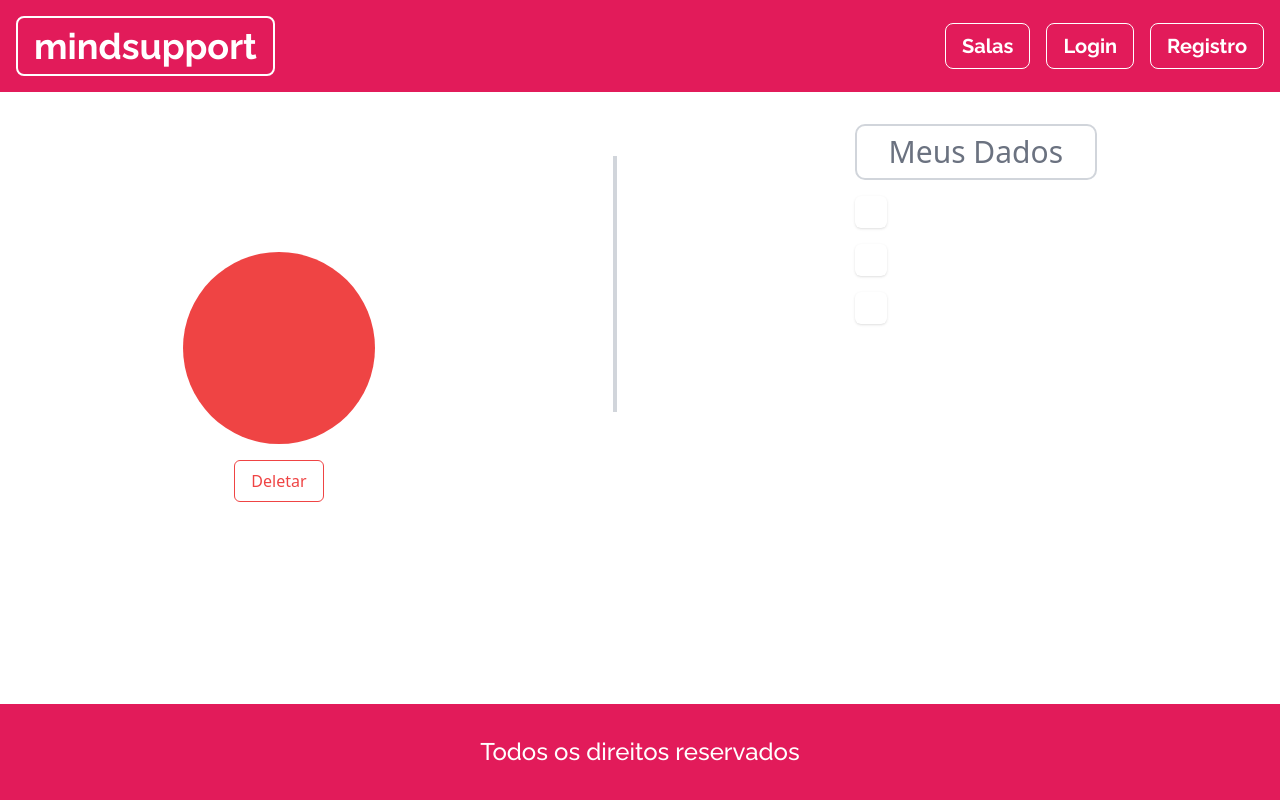
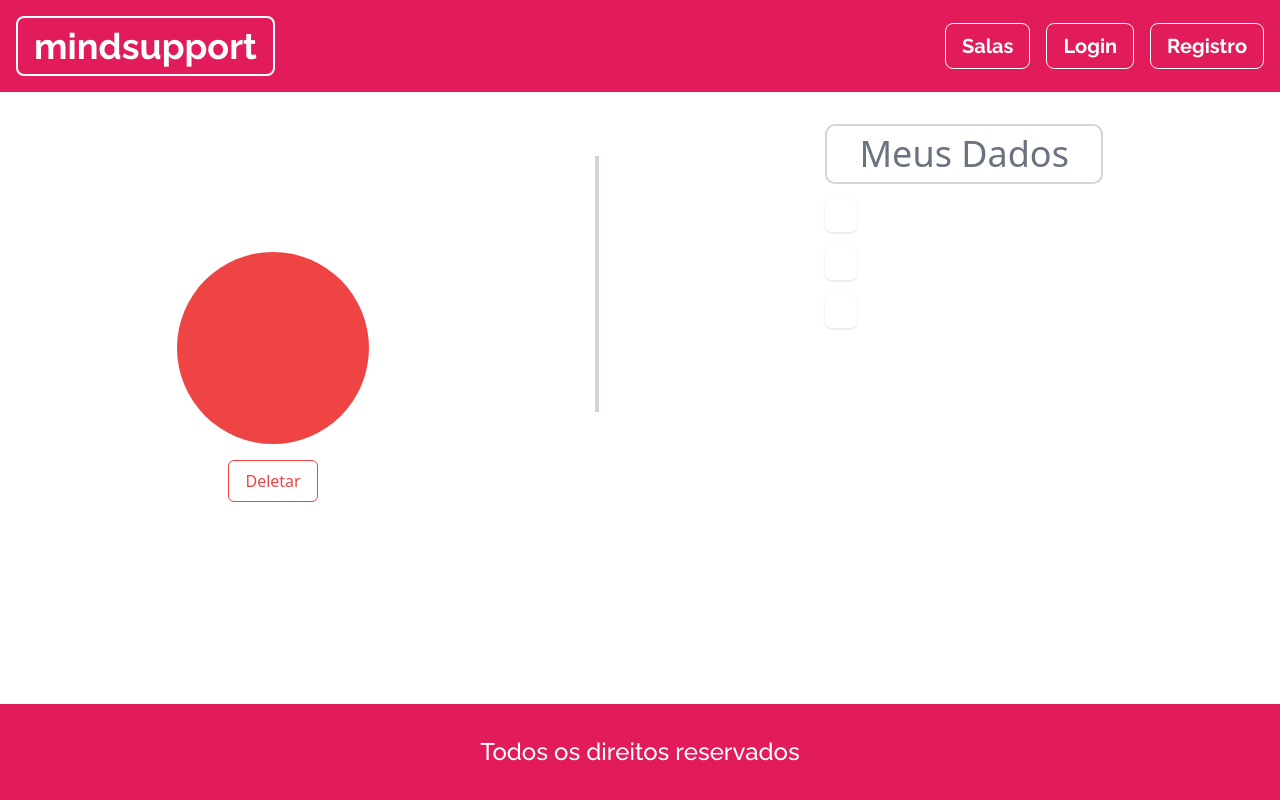
Before and after one commit to pmas98/mindsupport-front, a React (Create React App) app: page /profile in a window 1280 px wide. Built offline with nearby package versions, Linux system fonts and the light colour scheme.

Commit message:
refactor: Update profile heading font size

```diff
--- a/src/Profile/Profile.js
+++ b/src/Profile/Profile.js
@@ -18,7 +18,7 @@ const Profile = () => {
         {/* Right Side */}
         <div className="flex flex-col items-center md:items-start">
           <div className="bg-white border-2 border-gray-300 rounded-[10px] px-8 py-2">
-            <h2 className="text-2xl md:text-3xl fontPrimary-bold text-gray-500">Meus Dados</h2>
+            <h2 className="text-4xl fontPrimary-bold text-gray-500">Meus Dados</h2>
           </div>
           <div className="flex flex-col gap-4">
             <div className="mt-4 bg-white p-4 rounded-md shadow">
```
